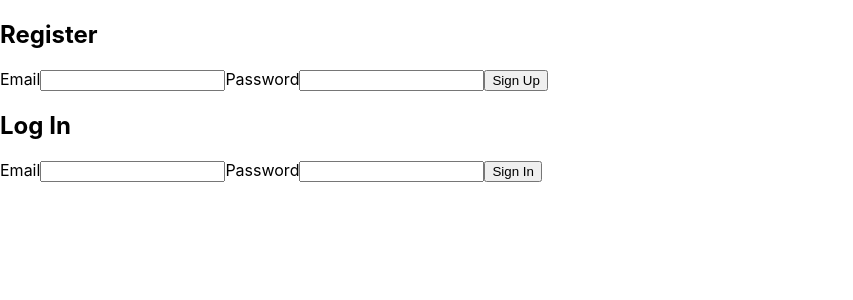
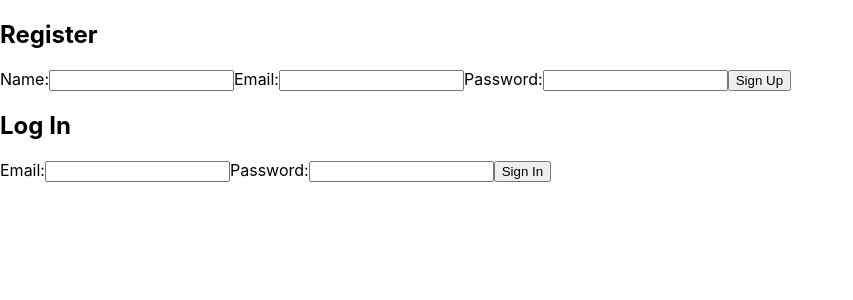
Before and after one commit to olirooker/nc-final-project-tests, a React (Create React App) app in the folder firebase-tests/firebase-test/: page / in a window 1280 px wide. Shown: the top 300 px of the page, without its empty margins (0-853 px from the left). Built offline with nearby package versions, Linux system fonts and the light colour scheme.

Commit message:
add a user name to firebase

```diff
--- a/firebase-tests/firebase-test/src/App.js
+++ b/firebase-tests/firebase-test/src/App.js
@@ -7,7 +7,6 @@ function App() {
   return (
     <div className="app">
       {/* <GoogleSignIn /> */}
-
       <Register />
       <EmailSignIn />
     </div>
--- a/firebase-tests/firebase-test/src/Components/EmailSignIn.js
+++ b/firebase-tests/firebase-test/src/Components/EmailSignIn.js
@@ -3,11 +3,14 @@ import firebase from "../Firebase.js";
 
 class EmailSignIn extends Component {
   state = {
-    isLoggedIn: false,
-    email: "",
-    password: "",
-    photoURL: null,
-    uid: '',
+    // input: {
+    email: '',
+    password: '',
+    // },
+    user: {
+      name: '',
+      uid: '',
+    },
   };
 
   handleChange = (event) => {
@@ -23,9 +26,8 @@ class EmailSignIn extends Component {
       .signInWithEmailAndPassword(email, password)
       .then((user) => {
         console.log(user);
-        const { photoURL, uid } = firebase.auth().currentUser;
-
-        this.setState({ isLoggedIn: true, photoURL, uid, });
+        const { displayName, uid } = firebase.auth().currentUser;
+        this.setState({ user: { name: displayName, uid } });
       })
       .catch((error) => {
         const errorCode = error.code;
@@ -37,45 +39,47 @@ class EmailSignIn extends Component {
   };
 
   handleSignOut = () => {
-    console.log(firebase.auth(), 'auth obj')
-
     firebase.auth().signOut().then((user) => {
       // Sign-out successful.
-      console.log(user)
-      const { email, photoURL, uid } = firebase.auth().currentUser;
-      this.setState({ isLoggedIn: false, email, photoURL, uid });
-
-    }).catch(function (error) {
-      // An error happened.
-      console.log(error)
-    });
+      this.setState({ user: { name: '', uid: '' } });
+    })
+      .catch(function (error) {
+        // An error happened.
+        console.log(error)
+      });
   };
 
   render() {
+    const { email, password } = this.state;
+    const { name, uid } = this.state.user;
+
     return (
       <div className="login">
         <h2>Log In</h2>
         <form>
           <label>
-            Email
+            Email:
             <input
               type="email"
               name="email"
-              value={this.state.email}
+              value={email}
               onChange={this.handleChange}
             />
           </label>
           <label>
-            Password
+            Password:
             <input
               type="password"
               name="password"
-              value={this.state.password}
+              value={password}
               onChange={this.handleChange}
             />
           </label>
-          {this.state.uid ? (
-            <button onClick={this.handleSignOut}>Sign Out</button>
+          {uid ? (
+            <div>
+              <button onClick={this.handleSignOut}>Sign Out</button>
+              <p>Hello, {name}</p>
+            </div>
           ) : (
               <button onClick={this.handleSignIn}>Sign In</button>
             )}
--- a/firebase-tests/firebase-test/src/Components/Register.js
+++ b/firebase-tests/firebase-test/src/Components/Register.js
@@ -3,21 +3,29 @@ import firebase from "firebase";
 
 class Register extends Component {
   state = {
+    name: "",
     email: "",
     password: "",
   };
+
   handleChange = (event) => {
     const { value, name } = event.target;
     this.setState({ [name]: value });
   };
+
   handleSubmit = (event) => {
-    const { email, password } = this.state;
+    const { name, email, password } = this.state;
     event.preventDefault();
     firebase
       .auth()
       .createUserWithEmailAndPassword(email, password)
       .then((user) => {
         console.log(user);
+        const userInfo = firebase.auth().currentUser;
+        userInfo.updateProfile({
+          displayName: name,
+        })
+        // is the error handling correct here?
       })
       .catch((error) => {
         const errorCode = error.code;
@@ -25,7 +33,7 @@ class Register extends Component {
         console.log(errorCode);
         console.log(errorMessage);
       });
-    this.setState({ email: "", password: "" });
+    this.setState({ name: "", email: "", password: "" });
   };
 
   render() {
@@ -35,7 +43,16 @@ class Register extends Component {
           <h2>Register</h2>
           <form onSubmit={this.handleSubmit}>
             <label>
-              Email
+              Name:
+              <input
+                type="text"
+                name="name"
+                value={this.state.name}
+                onChange={this.handleChange}
+              />
+            </label>
+            <label>
+              Email:
               <input
                 type="email"
                 name="email"
@@ -44,7 +61,7 @@ class Register extends Component {
               />
             </label>
             <label>
-              Password
+              Password:
               <input
                 type="password"
                 name="password"
@@ -58,6 +75,6 @@ class Register extends Component {
       </div>
     );
   }
-}
+};
 
 export default Register;
```
Also changed, not shown: 1 other file (tests, documents, lock files or other folders).
